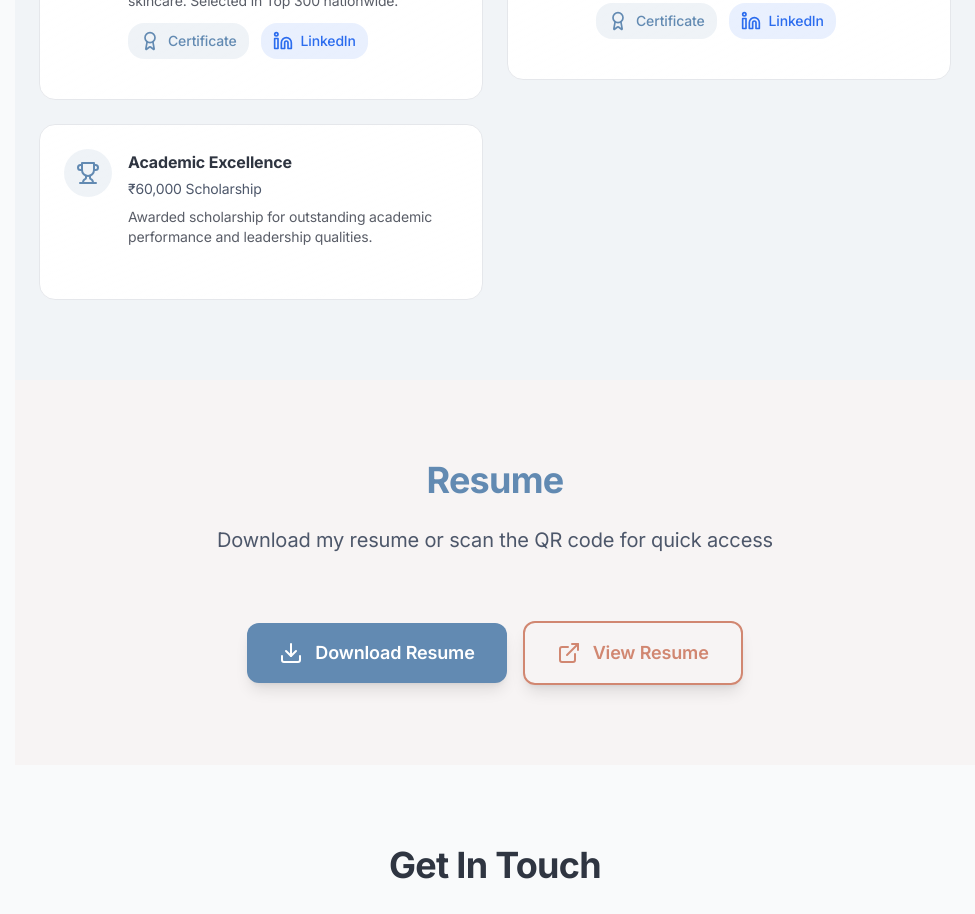
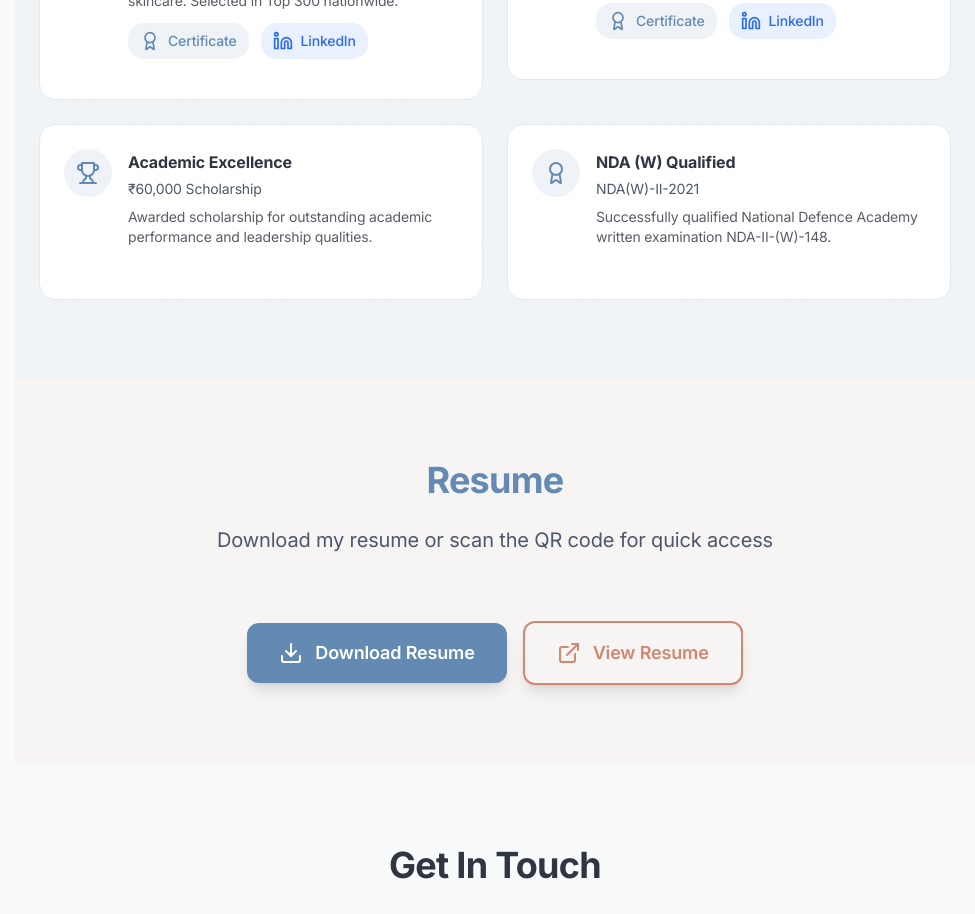
Before and after one commit to suhanigupta23/Portfolio, a React (Vite) app: page / in a window 1280 px wide. Shown: the part 5900-6814 px from the top of the page, without its empty margins (305-1280 px from the left). Built offline with nearby package versions, Linux system fonts and the light colour scheme.

Commit message:
Add NDA achievement

```diff
--- a/src/pages/Index.tsx
+++ b/src/pages/Index.tsx
@@ -251,6 +251,12 @@ const Index = () => {
       event: "₹60,000 Scholarship",
       description: "Awarded scholarship for outstanding academic performance and leadership qualities.",
       icon: <Trophy className="w-6 h-6" />
+    },
+    {
+      title: "NDA (W) Qualified",
+      event: "NDA(W)-II-2021",
+      description: "Successfully qualified National Defence Academy written examination NDA-II-(W)-148.",
+      icon: <Award className="w-6 h-6" />
     }
   ];
 
```
